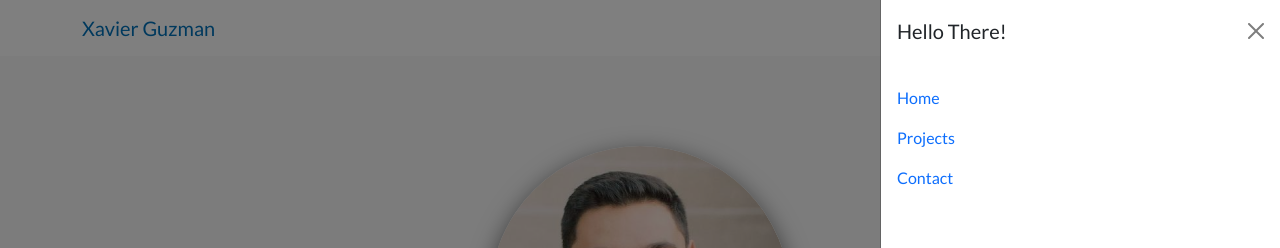
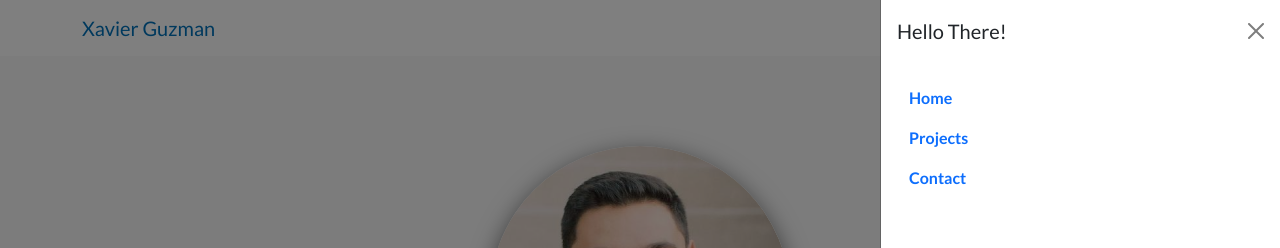
Before and after one commit to XavierG13/x-portfolio, a React (Create React App) app: page / in a window 1280 px wide. Both pictures are taken after a click on the button 1170 px from the left and 28 px from the top of the page. Shown: the top 248 px of the page. Built offline with nearby package versions, Linux system fonts and the light colour scheme.

Commit message:
added styling to contact section and fixed resume to open in new page instead of automatic download

```diff
--- a/src/App.css
+++ b/src/App.css
@@ -1,5 +1,8 @@
 .App {
   text-align: center;
+  margin: 0;
+  padding: 0;
+  max-width: initial;
 }
 
 .App-logo {
@@ -32,6 +35,7 @@
   from {
     transform: rotate(0deg);
   }
+
   to {
     transform: rotate(360deg);
   }
--- a/src/App.js
+++ b/src/App.js
@@ -5,7 +5,6 @@ import { BrowserRouter as Router, Route, Switch } from "react-router-dom";
 // Pages Tags
 import Home from "./pages/Home";
 import Projects from "./pages/Projects";
-import Contact from "./components/Contact/Contact";
 
 // Components Tags
 import Navbar from "./components/Navbar/index.js";
--- a/src/components/Contact/Contact.js
+++ b/src/components/Contact/Contact.js
@@ -85,7 +85,7 @@ export default function Contact() {
         </Col>
       </Row>
       <Row className="form-row">
-        <Col>
+        <Col lg={6}>
           <input
             type="text"
             name="subject"
@@ -108,7 +108,7 @@ export default function Contact() {
         </Col>
       </Row>
       <Row className="form-row">
-        <Col>
+        <Col lg={6}>
           <Form.Control
             as="textarea"
             rows={6}
--- a/src/components/Footer/index.js
+++ b/src/components/Footer/index.js
@@ -1,5 +1,6 @@
 import React from "react";
 import x__logo from "../../assets/images/x.svg";
+import resume from "../../assets/images/ResumeXG.pdf";
 
 export default function index() {
   return (
@@ -48,13 +49,13 @@ export default function index() {
             Email
           </a>
           <a
-            href="./assets/images/XavierGuzmanResume.pdf"
+            href={resume}
+            rel="noreferrer"
             className="
               footer__social--link
               link__hover-effect link__hover-effect--white
             "
             target="_blank"
-            download
           >
             Resume
           </a>
--- a/src/components/Navbar/index.js
+++ b/src/components/Navbar/index.js
@@ -5,7 +5,9 @@ export default function index() {
   return (
     <Navbar expand={false}>
       <Container>
-        <Navbar.Brand id="navbar__name">Xavier Guzman</Navbar.Brand>
+        <Navbar.Brand href="/" id="navbar__name">
+          Xavier Guzman
+        </Navbar.Brand>
         <Navbar.Toggle aria-controls="offcanvasNavbar" />
         <Navbar.Offcanvas
           id="offcanvasNavbar"
@@ -13,15 +15,39 @@ export default function index() {
           placement="end"
         >
           <Offcanvas.Header closeButton>
-            <Offcanvas.Title id="offcanvasNavbarLabel">
+            <Offcanvas.Title id="off-canvas__label">
               Hello There!
             </Offcanvas.Title>
           </Offcanvas.Header>
           <Offcanvas.Body>
             <Nav className="justify-content-end flex-grow-1 pe-3">
-              <Nav.Link href="/home">Home</Nav.Link>
-              <Nav.Link href="/projects">Projects</Nav.Link>
-              <Nav.Link href="/contact">Contact</Nav.Link>
+              <Nav.Link
+                className="
+                nav__link--anchor
+                link__hover-effect link__hover-effect--black
+              "
+                href="/home"
+              >
+                Home
+              </Nav.Link>
+              <Nav.Link
+                className="
+                nav__link--anchor
+                link__hover-effect link__hover-effect--black
+              "
+                href="/projects"
+              >
+                Projects
+              </Nav.Link>
+              <Nav.Link
+                className="
+                nav__link--anchor
+                link__hover-effect link__hover-effect--black
+              "
+                href="mailto:guzmanxavi112@gmail.com"
+              >
+                Contact
+              </Nav.Link>
             </Nav>
           </Offcanvas.Body>
         </Navbar.Offcanvas>
--- a/src/index.css
+++ b/src/index.css
@@ -4,11 +4,9 @@
   font-family: 'Lato', sans-serif;
   padding: 0;
   margin: 0;
-  box-sizing: border-box;
 }
 
 html {
-  width: 100%;
   scroll-behavior: smooth;
 }
 
@@ -39,6 +37,34 @@ a {
   transition: opacity 300ms ease;
 }
 
+i:hover {
+  opacity: 0.7;
+}
+
+.link__hover-effect:after {
+  content: "";
+  position: absolute;
+  height: 3px;
+  width: 0;
+  bottom: -3px;
+  right: 0;
+  transition: all 300ms ease;
+}
+
+.link__hover-effect--white::after {
+  background-color: #fff;
+}
+
+.link__hover-effect--black::after {
+  background-color: #000;
+}
+
+.link__hover-effect:hover:after {
+  width: 100%;
+  left: 0;
+
+}
+
 .flex {
   display: flex;
 }
@@ -67,6 +93,29 @@ section:nth-child(odd) {
 
 #navbar__name {
   color: #0072bb;
+}
+
+.nav-link {
+  max-width: fit-content;
+}
+
+.nav__link--anchor {
+  margin: 0 12px;
+  color: #242424;
+  font-size: 16px;
+  font-weight: 700;
+}
+
+.nav__link--anchor-primary {
+  background-color: #0072bb;
+  padding: 8px 20px;
+  border-radius: 50px;
+  color: #f5f5f5;
+  transition: all 300ms ease;
+}
+
+.nav__link--anchor-primary:hover {
+  background-color: #0291eb;
 }
 
 /*=== Home/About Styling ===*/
@@ -320,12 +369,16 @@ section:nth-child(odd) {
 
 /*=== Contact Styling ===*/
 
-#contact-form {
+#contact-form__info {
   box-sizing: border-box;
   display: inline-block;
   width: 100%;
   height: 50%;
   padding: 25px;
+}
+
+.form-control {
+  margin: 10px 0;
 }
 
 .submit-btn {
--- a/src/pages/Home.js
+++ b/src/pages/Home.js
@@ -1,7 +1,7 @@
 import React from "react";
 
 import x__photo from "../assets/images/xavierguzman.png";
-import resume from "../assets/images/XavierGuzmanResume.pdf";
+import resume from "../assets/images/ResumeXG.pdf";
 
 import { Container, Figure, Row } from "react-bootstrap";
 
```
Also changed, not shown: 2 other files (tests, documents, lock files or other folders).
